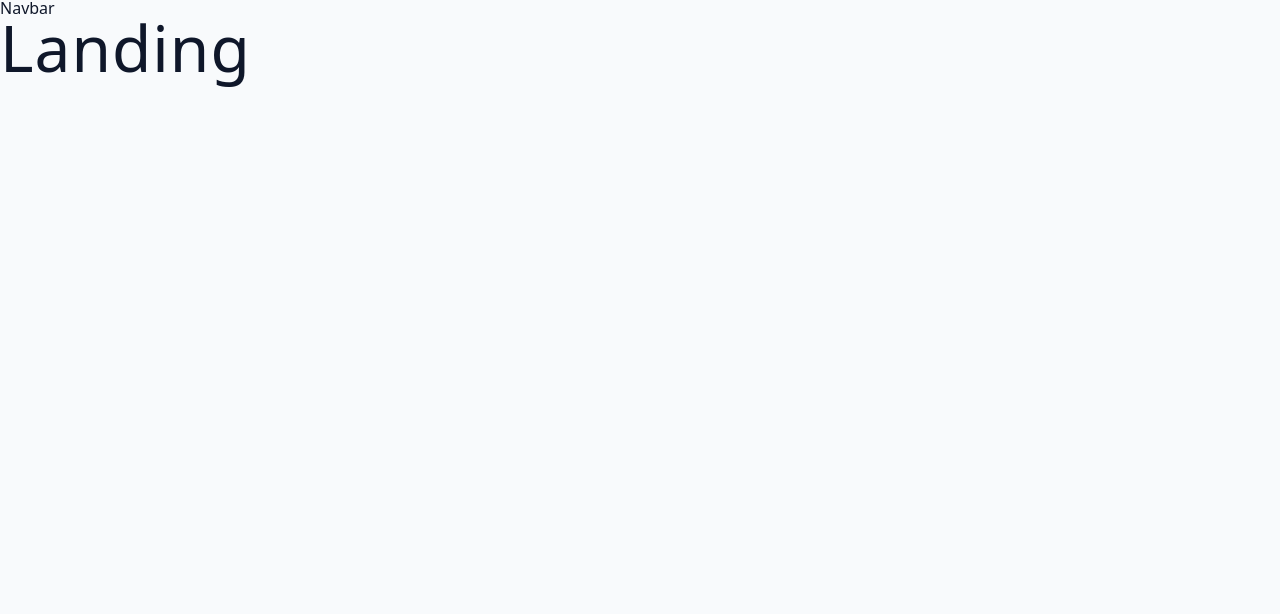
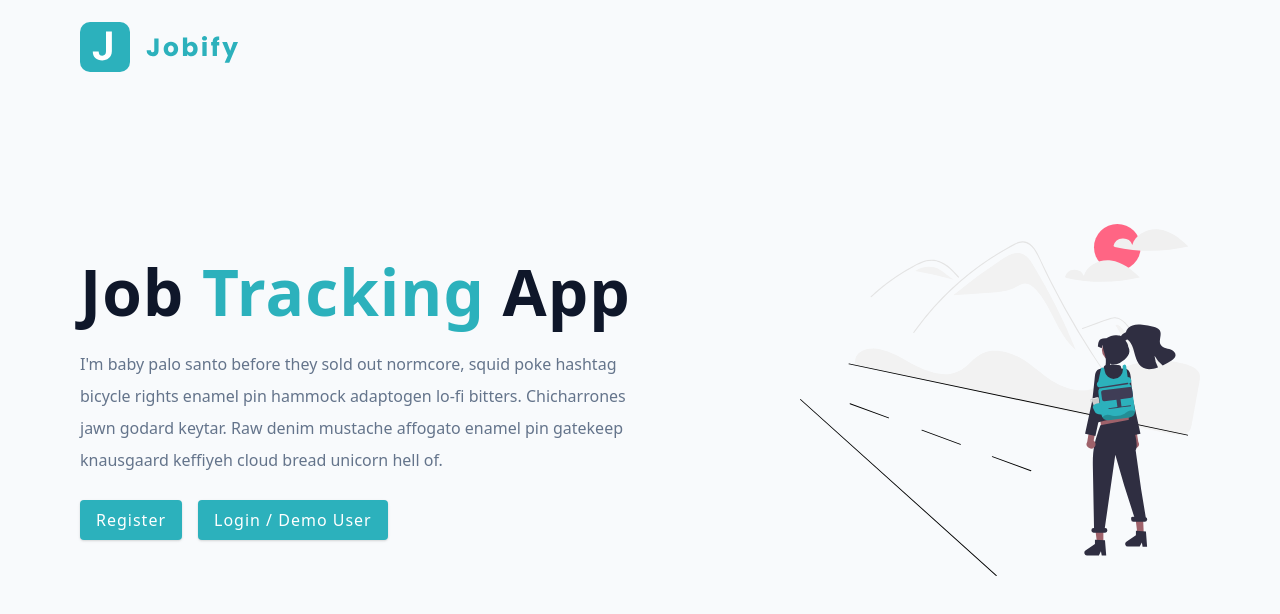
Before and after one commit to Mrx207/client, a React (Vite) app: page / in a window 1280 px wide. Shown: the top 614 px of the page. Built offline with nearby package versions, Linux system fonts and the light colour scheme.

Commit message:
feat: logo and top container added to lamding page

```diff
--- a/package.json
+++ b/package.json
@@ -12,7 +12,8 @@
   "dependencies": {
     "react": "^18.2.0",
     "react-dom": "^18.2.0",
-    "react-router-dom": "^6.17.0"
+    "react-router-dom": "^6.17.0",
+    "styled-components": "^6.1.0"
   },
   "devDependencies": {
     "@types/react": "^18.2.15",
--- /dev/null
+++ b/src/components/Logo.jsx
@@ -0,0 +1,12 @@
+import logo from "../assets/images/logo.svg";
+
+const Logo = () => {
+  return (
+    <div>
+      {" "}
+      <img src={logo} alt="jobify" className="logo" />
+    </div>
+  );
+};
+
+export default Logo;
--- /dev/null
+++ b/src/components/index.js
@@ -0,0 +1,2 @@
+
+export {default as Logo} from "./Logo"
--- a/src/pages/HomeLayout.jsx
+++ b/src/pages/HomeLayout.jsx
@@ -3,7 +3,6 @@
 const HomeLayout = () => {
   return (
     <div>
-      <nav>Navbar</nav>
       <Outlet />
     </div>
   );
--- a/src/pages/Landing.jsx
+++ b/src/pages/Landing.jsx
@@ -1,7 +1,39 @@
 import React from "react";
+import styled from "styled-components";
+import Wrapper from "../assets/wrappers/LandingPage";
+import main from "../assets/images/main.svg";
+import logo from "../assets/images/logo.svg";
+import { Link } from "react-router-dom";
+import { Logo } from "../components";
 
 const Landing = () => {
-  return <h1>Landing</h1>;
+  return (
+    <Wrapper>
+      <nav>
+        <Logo />
+      </nav>
+      <div className="container page">
+        <div className="info">
+          <h1>
+            job <span>tracking</span> app
+          </h1>
+          <p>
+            I'm baby palo santo before they sold out normcore, squid poke
+            hashtag bicycle rights enamel pin hammock adaptogen lo-fi bitters.
+            Chicharrones jawn godard keytar. Raw denim mustache affogato enamel
+            pin gatekeep knausgaard keffiyeh cloud bread unicorn hell of.
+          </p>
+          <Link to="/register" className="btn register-link">
+            Register
+          </Link>
+          <Link to="/login" className="btn ">
+            Login / Demo user
+          </Link>
+        </div>
+        <img src={main} alt="job hunt" className="img main-img" />
+      </div>
+    </Wrapper>
+  );
 };
 
 export default Landing;
```
Also changed, not shown: src/App.jsx (+8 -1 lines), 1 other file (tests, documents, lock files or other folders).
